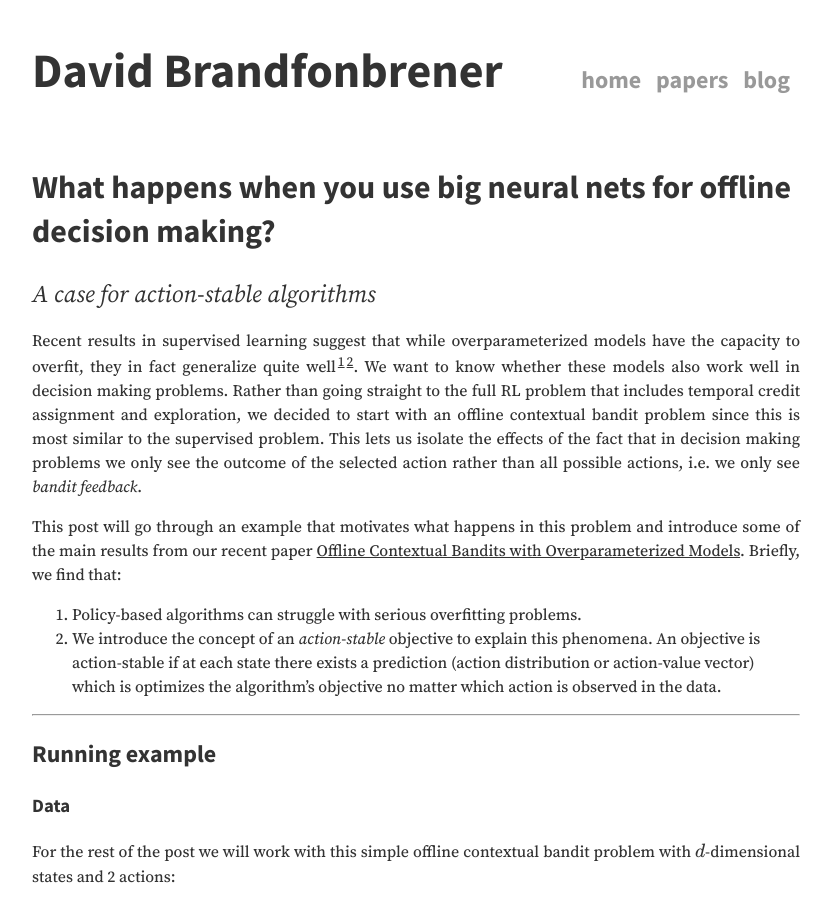
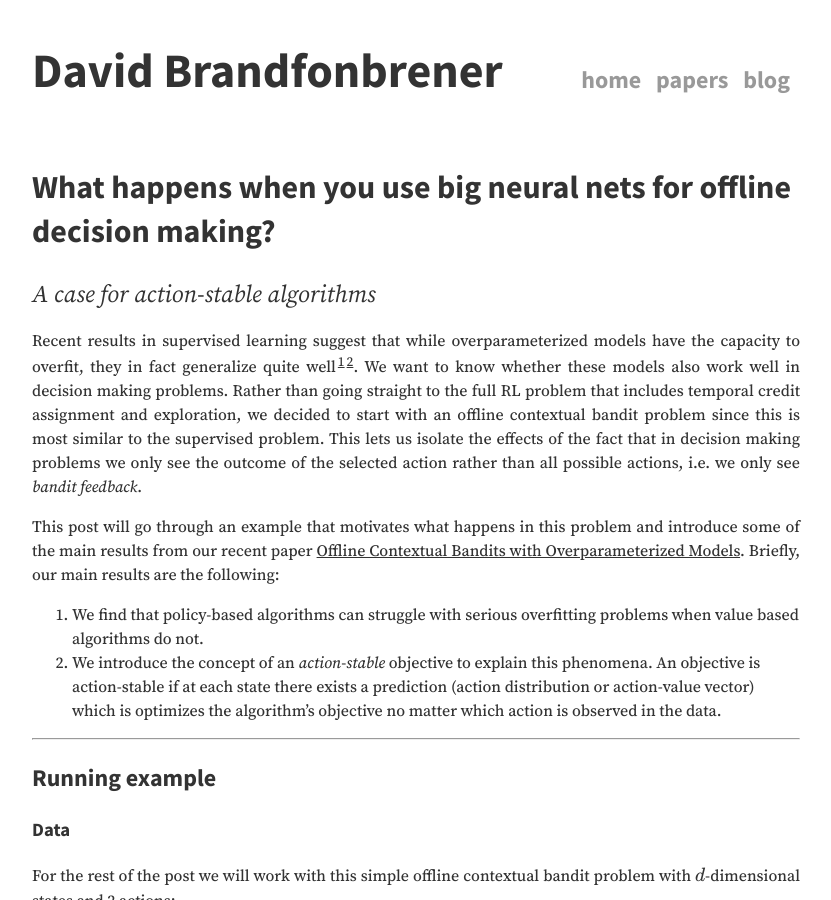
Before and after one commit to davidbrandfonbrener/davidbrandfonbrener.github.io, a Jekyll site: the page built from _posts/2021-02-25-overparam-bandit.md, in a window 1280 px wide and 900 px high. Shown: the whole window, without its empty margins (224-1055 px from the left). Built offline with Jekyll 4.4.1, drawn with Linux system fonts in a browser that asks for light colours; nearby versions of some CDN libraries; our own code applies the rules of GitHub Pages for plain Markdown files; a script that is not in the unit is left out.

Commit message:
wills edits

```diff
--- a/_posts/2021-02-25-overparam-bandit.md
+++ b/_posts/2021-02-25-overparam-bandit.md
@@ -7,9 +7,9 @@ date: 2021-02-25
 
 Recent results in supervised learning suggest that while overparameterized models have the capacity to overfit, they in fact generalize quite well[^zhang][^belkin]. We want to know whether these models also work well in decision making problems. Rather than going straight to the full RL problem that includes temporal credit assignment and exploration, we decided to start with an offline contextual bandit problem since this is most similar to the supervised problem. This lets us isolate the effects of the fact that in decision making problems we only see the outcome of the selected action rather than all possible actions, i.e. we only see *bandit feedback*.
 
-This post will go through an example that motivates what happens in this problem and introduce some of the main results from our recent paper [Offline Contextual Bandits with Overparameterized Models](https://arxiv.org/abs/2006.15368). Briefly, we find that:
+This post will go through an example that motivates what happens in this problem and introduce some of the main results from our recent paper [Offline Contextual Bandits with Overparameterized Models](https://arxiv.org/abs/2006.15368). Briefly, our main results are the following:
 
-1. Policy-based algorithms can struggle with serious overfitting problems.
+1. We find that policy-based algorithms can struggle with serious overfitting problems when value based algorithms do not.
 2. We introduce the concept of an *action-stable* objective to explain this phenomena. An objective is action-stable if at each state there exists a prediction (action distribution or action-value vector) which is optimizes the algorithm's objective no matter which action is observed in the data.
 
 ---
```
